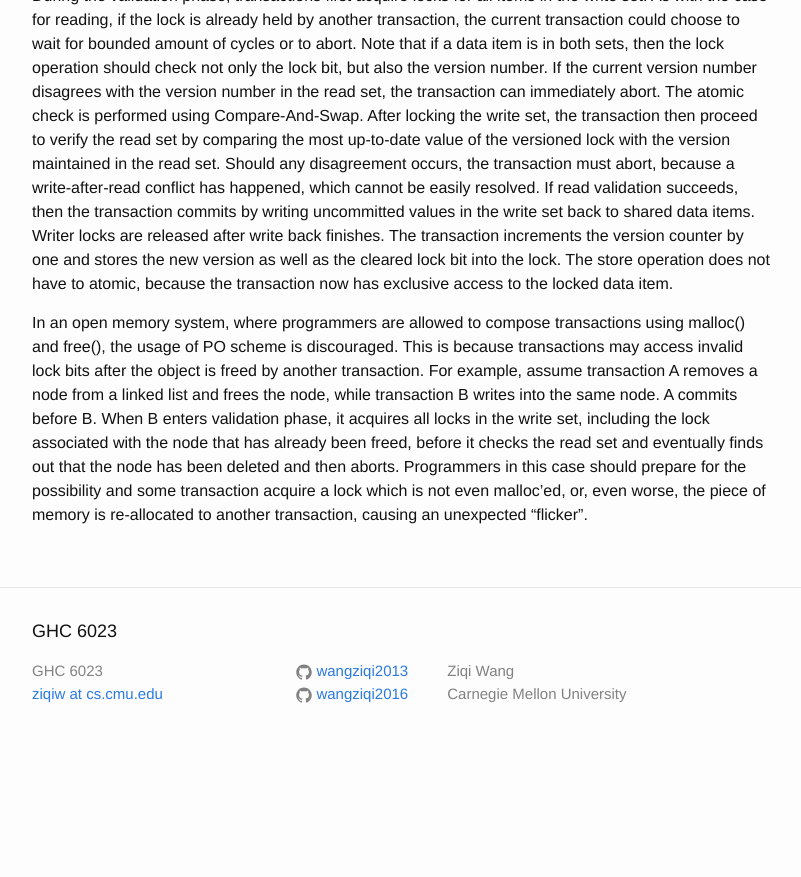
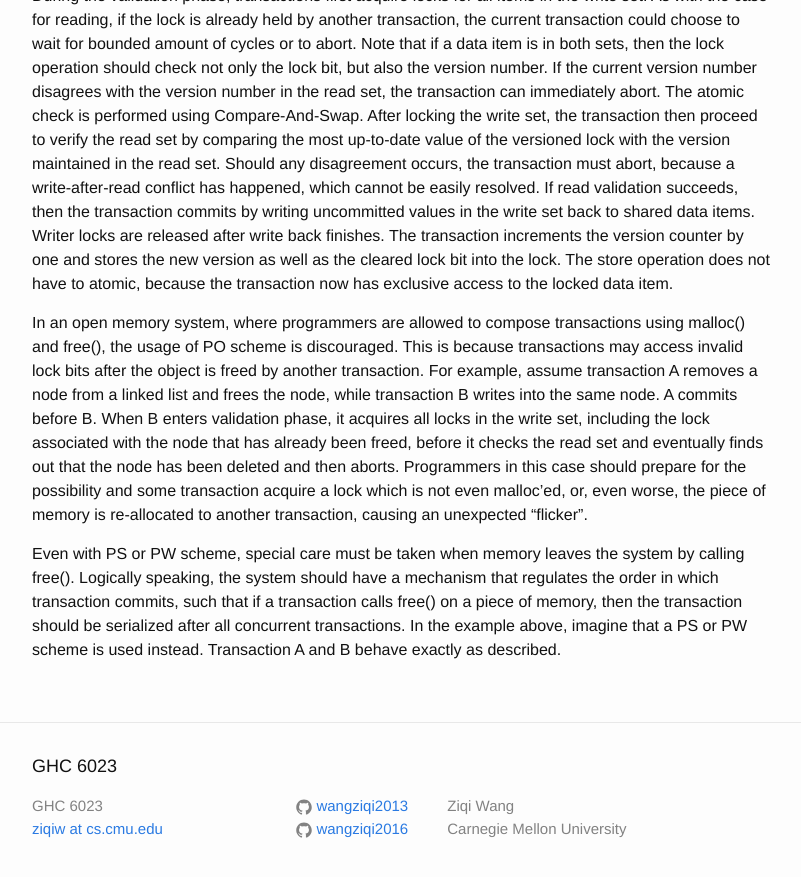
Before and after one commit to wangziqi2013/wangziqi2013.github.io, a Jekyll site: the page built from _posts/2018-08-27-what-really-makes-txn-fast.markdown, in a window 1280 px wide and 900 px high, scrolled down 1519 px. Shown: the top 877 px of the window, without its empty margins (238-1039 px from the left). Built offline with Jekyll 4.4.1, drawn with Linux system fonts in a browser that asks for light colours; before the commit the page ends 2284 px from its top, so only the background shows below that.

Commit message:
Working on second anomaly

```diff
--- a/_posts/2018-08-27-what-really-makes-txn-fast.markdown
+++ b/_posts/2018-08-27-what-really-makes-txn-fast.markdown
@@ -75,3 +75,8 @@ A commits before B. When B enters validation phase, it acquires all locks in the
 the node that has already been freed, before it checks the read set and eventually finds out that the node has been deleted and
 then aborts. Programmers in this case should prepare for the possibility and some transaction acquire a lock which is not even
 malloc'ed, or, even worse, the piece of memory is re-allocated to another transaction, causing an unexpected "flicker".
+
+Even with PS or PW scheme, special care must be taken when memory leaves the system by calling free(). Logically speaking, the
+system should have a mechanism that regulates the order in which transaction commits, such that if a transaction calls free()
+on a piece of memory, then the transaction should be serialized after all concurrent transactions. In the example above, imagine that
+a PS or PW scheme is used instead. Transaction A and B behave exactly as described.
```
